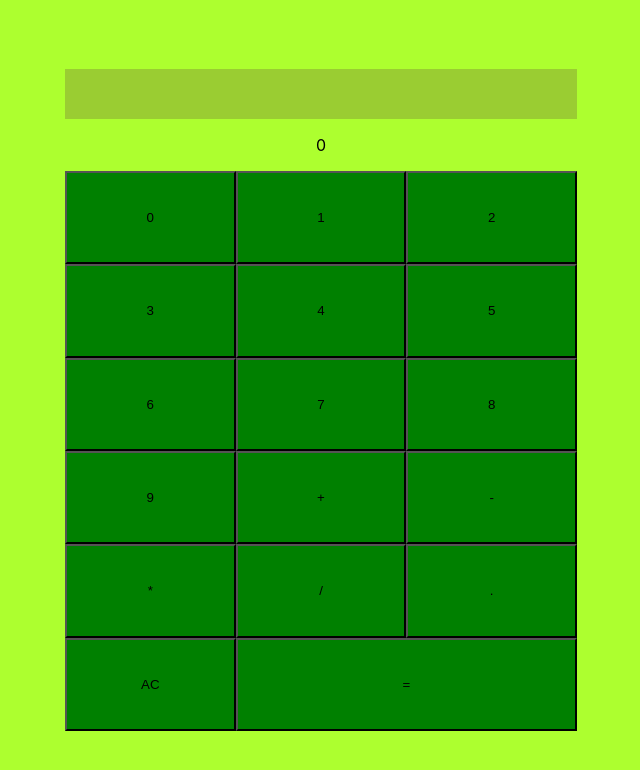
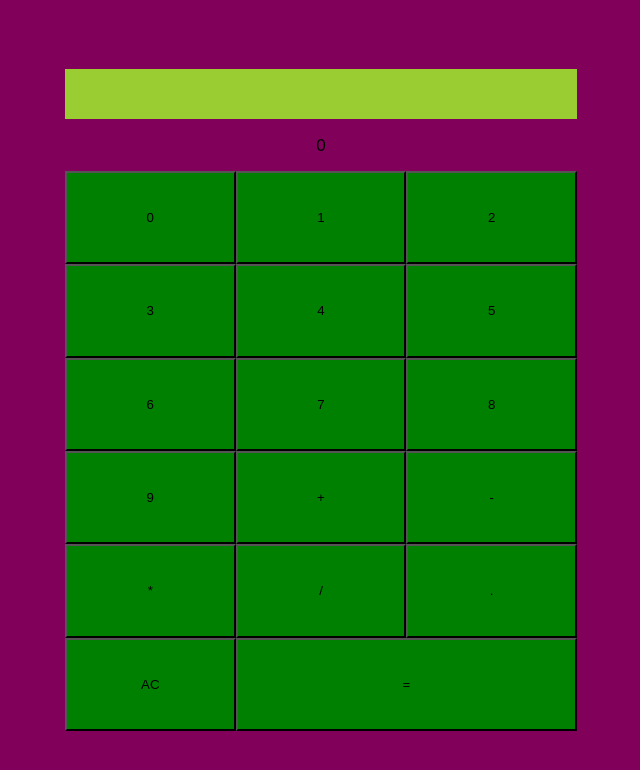
Before and after one commit to Titi-layo/Calculator, a React (Create React App) app: page / in a window 1280 px wide. Shown: the top 770 px of the page, without its empty margins (319-959 px from the left). Built offline with nearby package versions, Linux system fonts and the light colour scheme.

Commit message:
added background color rgb(128, 0, 90) to background wrapper

```diff
--- a/src/App.css
+++ b/src/App.css
@@ -7,7 +7,7 @@
 	flex-direction: column;
 	justify-content: center;
 	align-items: center;
-	background-color:greenyellow;
+	background-color:rgb(128, 0, 90);
 	height: 100vh;
 }
 
```
